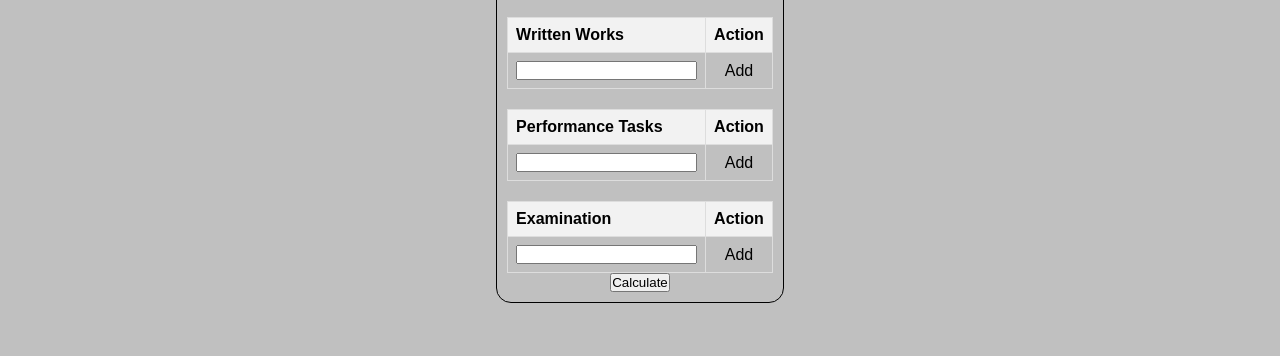
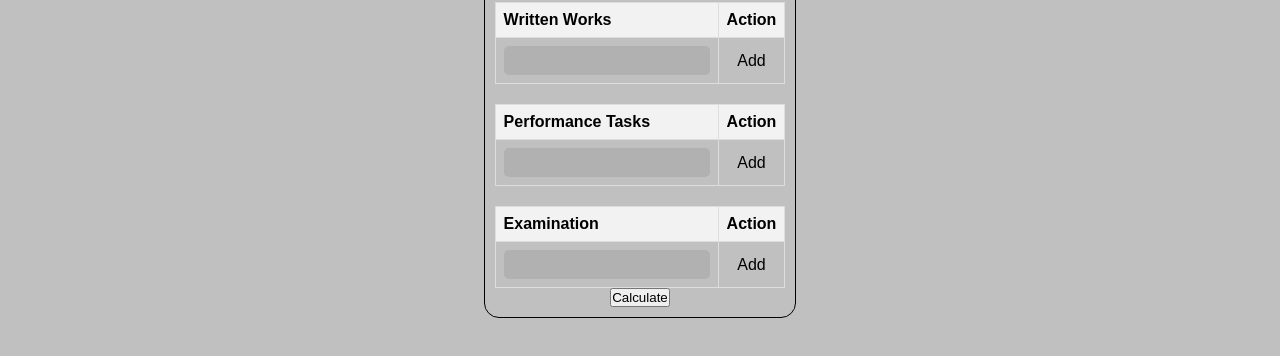
Before and after one commit to reinhardjakesacay/sample_projects, a plain HTML site: page grading_system/index.html in a window 1280 px wide. Shown: the part 338-694 px from the top of the page. Drawn offline with Linux system fonts and the light colour scheme.

Commit message:
input row

```diff
--- a/grading_system/styles.css
+++ b/grading_system/styles.css
@@ -60,3 +60,11 @@ tr:hover {
 table tr td {
     text-align: center;
 }
+table tr td input{
+    padding: 3px;
+    border-radius: 5px;
+    width: 200px;
+    height: 23px;
+    border: none;
+    background: rgba(24, 16, 16, 0.086);
+}
```
